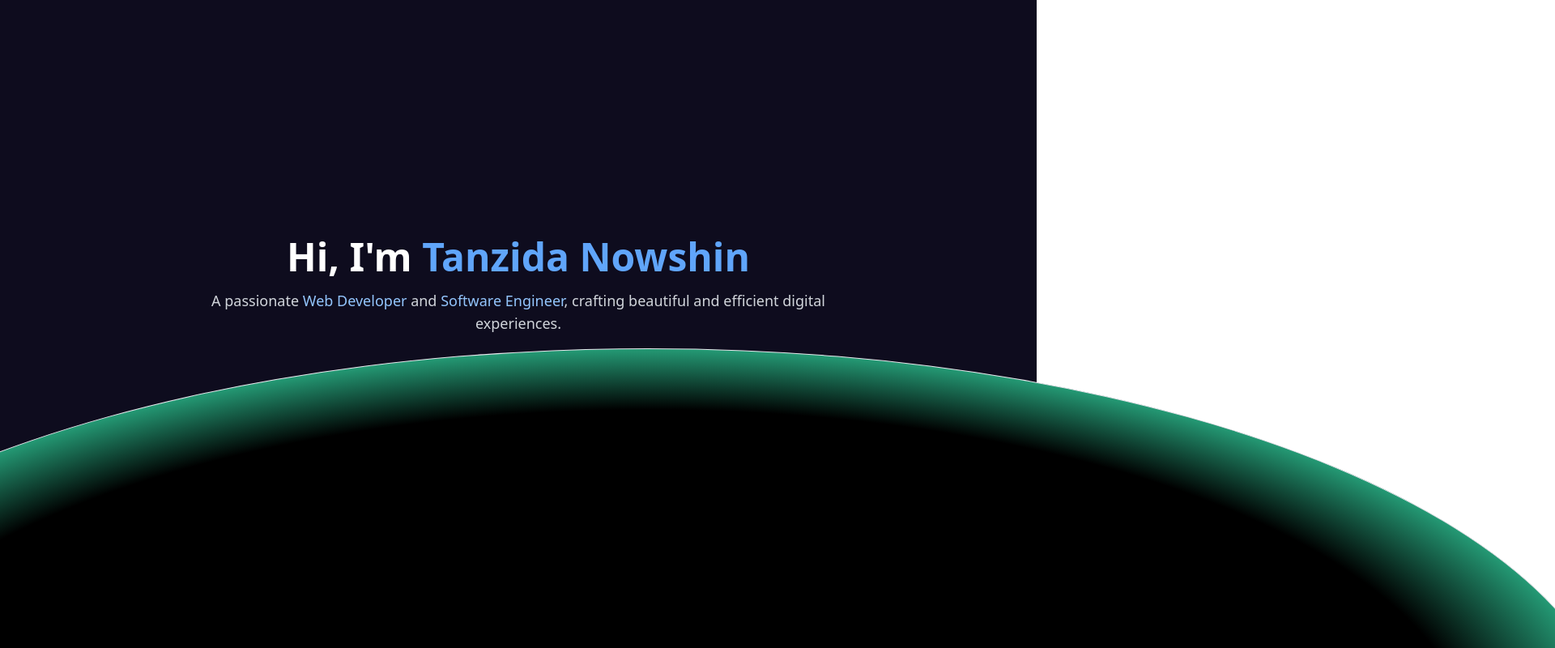
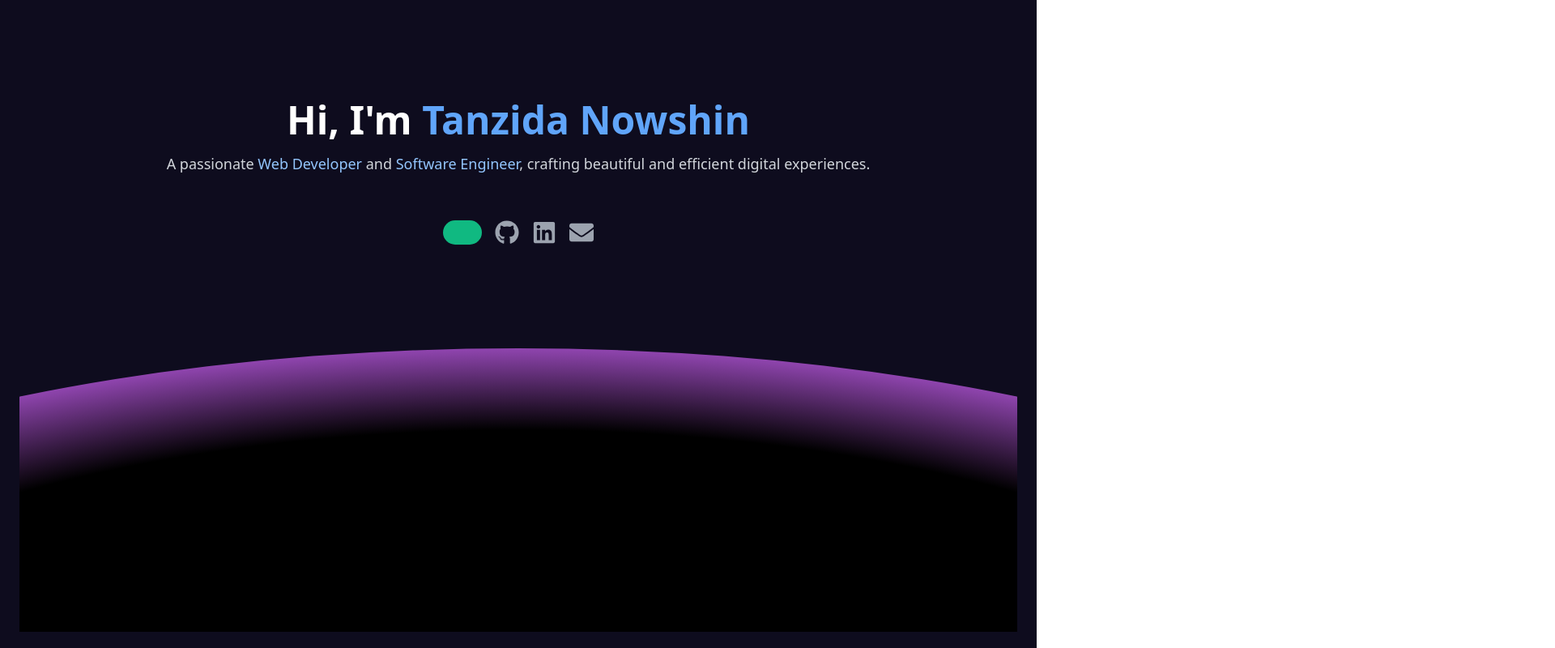
Before and after one commit to Tanzida999/my-portfolio, a React (Create React App) app in the folder frontend/: page / in a window 1280 px wide. Shown: the part 140-940 px from the top of the page at 81% size, 1920 px wide, since content can reach past the window. Built offline with nearby package versions, Linux system fonts and the light colour scheme.

Commit message:
Home Updated

```diff
--- a/frontend/src/pages/Home.tsx
+++ b/frontend/src/pages/Home.tsx
@@ -1,32 +1,38 @@
 import { FaGithub, FaLinkedin, FaEnvelope } from "react-icons/fa";
 import banner3 from "../../src/images/banner3.png";
 import banner2 from "../../src/images/banner2.png";
+import { motion } from "framer-motion";
 
 const Home = () => {
   return (
-    <div className="relative min-h-screen flex items-center justify-center text-white bg-[linear-gradient(to_bottom,#000,+071E18_35%,#208A65_67%,#35FB8E_85%)]">
+    <div className="relative overflow-clip min-h-screen flex text-white bg-[linear-gradient(to_bottom,#000,+071E18_35%,#208A65_67%,#35FB8E_85%)]">
       {/* Banner Image */}
-      <div className=" absolute bg-black w-[2400px] h-[1000px] rounded-[50%] left-1/2 -translate-x-1/2 bg-[radial-gradient(closest-side,#000_85%,#249974)] top-[450px] border-[1px] border-[#8CD6DE]/30container ml-40">
-        <div className="container w-[1200px] h-[500px] ml-20">
-          {/* <img
-            src={banner3}
-            alt="Banner Image"
-            className="w-full h-full object-cover rounded-lg shadow-lg p-40"
-          /> */}
+      <div className="absolute w-[2600px] h-[1000px] rounded-[50%] left-1/2 -translate-x-1/2 bg-[radial-gradient(closest-side,#000_80%,#8E44AD)] top-[450px] border-[1px] border-[#8E44AD]/30"></div>
+
+      <div className="container relative mx-auto px-4 pt-12 pb-24">
+        <div className="flex flex-col items-center justify-center text-center z-10">
+          <motion.div
+            initial={{ opacity: 0, scale: 0.5 }}
+            animate={{ opacity: 1, scale: 1 }}
+            transition={{ duration: 0.8 }}
+            className="relative mb-8 mt-24"
+          >
+            <h1 className="text-5xl font-bold mb-4 animate-fade-in">
+              Hi, I'm <span className="text-blue-400">Tanzida Nowshin</span>
+            </h1>
+            <p className="text-lg text-gray-300 mb-6">
+              A passionate <span className="text-blue-300">Web Developer</span>{" "}
+              and <span className="text-blue-300">Software Engineer</span>,
+              crafting beautiful and efficient digital experiences.
+            </p>
+          </motion.div>
         </div>
-      </div>
-
-      <div className="max-w-3xl text-center">
-        <h1 className="text-5xl font-bold mb-4 animate-fade-in">
-          Hi, I'm <span className="text-blue-400">Tanzida Nowshin</span>
-        </h1>
-        <p className="text-lg text-gray-300 mb-6">
-          A passionate <span className="text-blue-300">Web Developer</span> and{" "}
-          <span className="text-blue-300">Software Engineer</span>, crafting
-          beautiful and efficient digital experiences.
-        </p>
 
         <div className="flex gap-4 justify-center">
+          <motion.div
+            whileHover={{ scale: 1.05 }}
+            className="px-6 py-3 bg-emerald-500 rounded-full font-medium hover"
+          ></motion.div>
           <a
             href="https://github.com/Tanzida999?tab=repositories"
             target="_blank"
```
